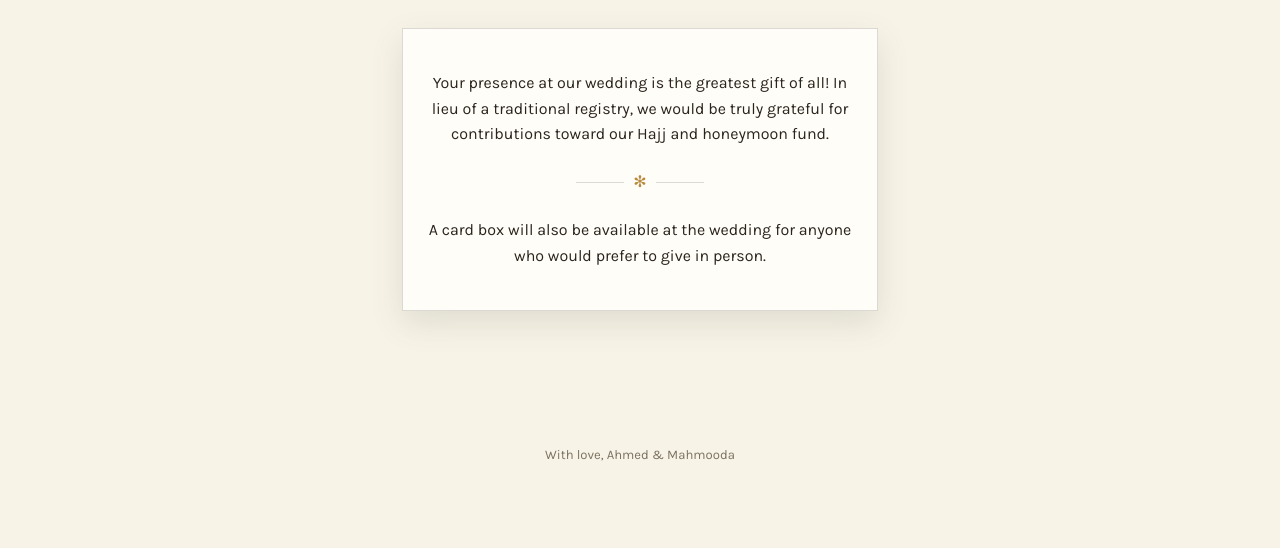
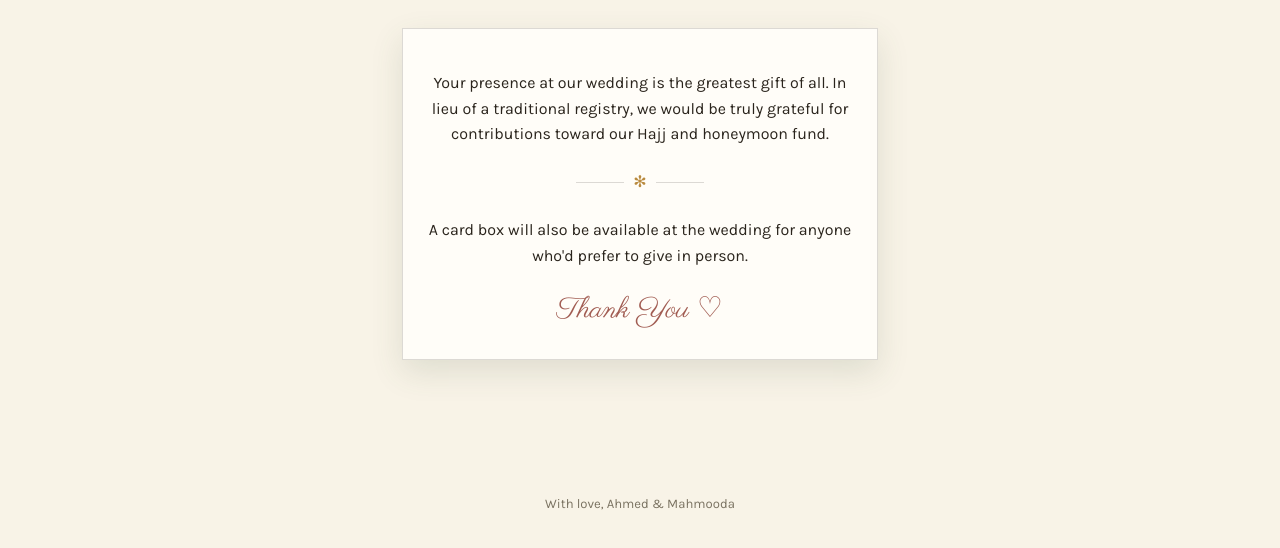
Before and after one commit to Mahmooda179/ahmed-and-mahmooda-wedding, a plain HTML site: page gifts.html in a window 1280 px wide. Shown: the part 170-718 px from the top of the page. Drawn offline with nearby package versions, Linux system fonts and the light colour scheme.

Commit message:
some last aesthetic changes

```diff
--- a/gifts.html
+++ b/gifts.html
@@ -22,7 +22,7 @@
 
   <div class="card" style="text-align:center">
     <p>
-      Your presence at our wedding is the greatest gift of all! In lieu of a
+      Your presence at our wedding is the greatest gift of all. In lieu of a
       traditional registry, we would be truly grateful for contributions
       toward our Hajj and honeymoon fund.
     </p>
@@ -37,9 +37,11 @@
     <div class="divider">✻</div>
 
     <p>
-      A card box will also be available at the wedding for anyone who would
+      A card box will also be available at the wedding for anyone who'd
       prefer to give in person.
     </p>
+
+    <p class="sign-off">Thank You ♡</p>
   </div>
 </main>
 
--- a/style.css
+++ b/style.css
@@ -300,6 +300,13 @@ a:hover { text-decoration: underline; }
   padding: 1.6rem 1.5rem;
   margin-bottom: 1.3rem;
   box-shadow: var(--shadow);
+}
+
+.sign-off {
+  font-family: 'Parisienne', cursive;
+  font-size: 1.8rem;
+  color: var(--rose-deep);
+  margin: 1.2rem 0 0;
 }
 
 .event-card h3 {
```
